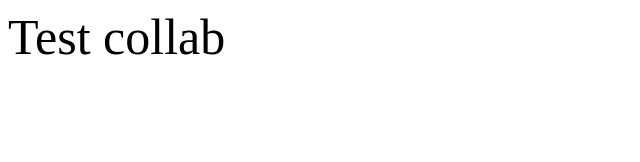
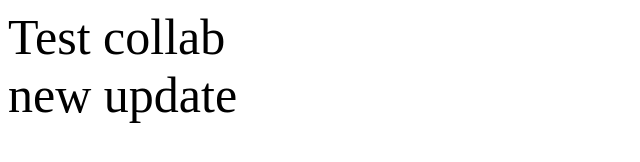
Before and after one commit to shozuu/git-collab-test, a plain HTML site: page index.html in a window 1280 px wide. Shown: the whole page, without its empty margins (0-640 px from the left). Drawn offline with Linux system fonts and the light colour scheme.

Commit message:
add new update

```diff
--- a/index.html
+++ b/index.html
@@ -8,5 +8,6 @@
 </head>
 <body>
     <div class="div">Test collab</div>
+    <div class="div">new update</div>
 </body>
 </html>
```
